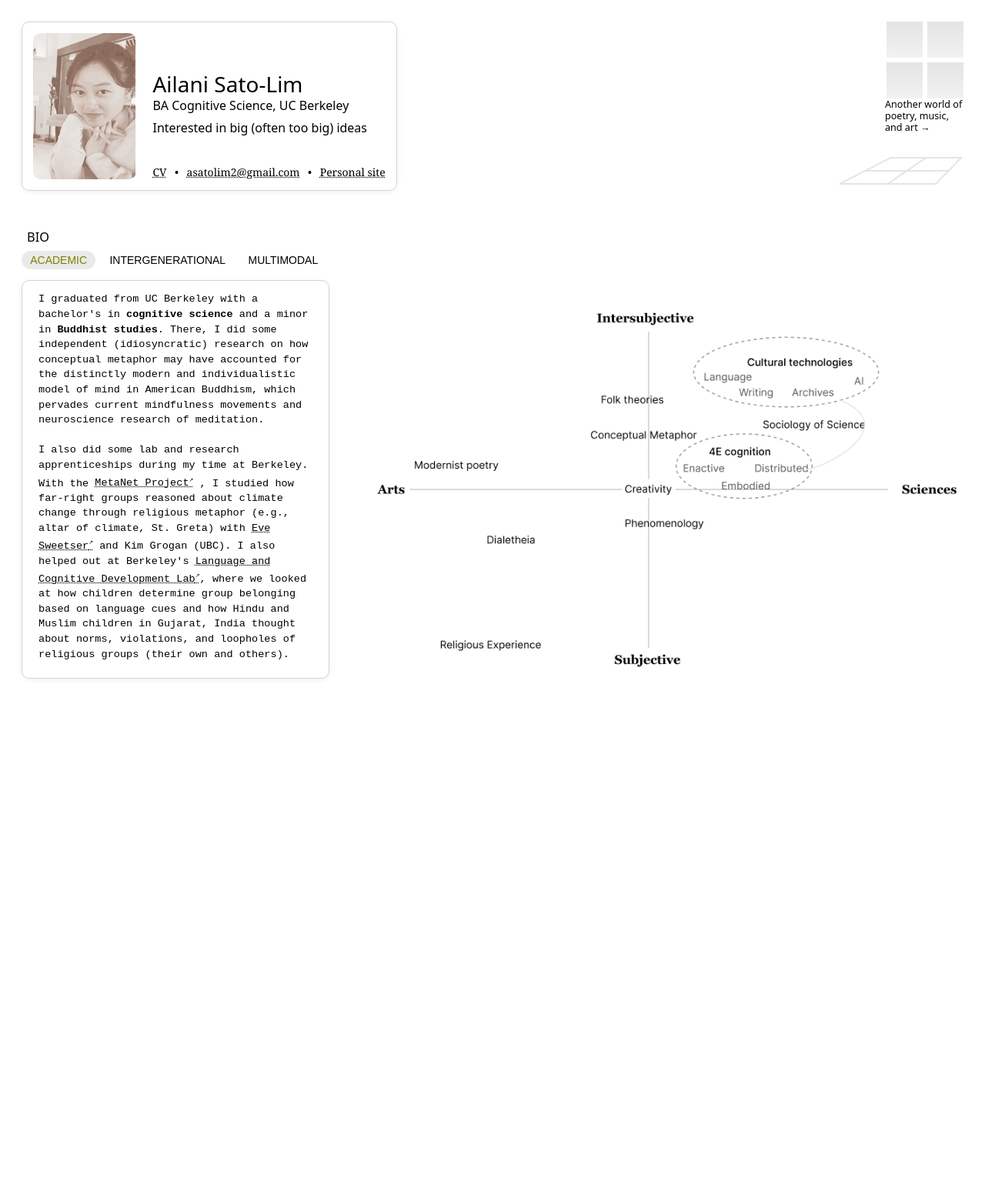
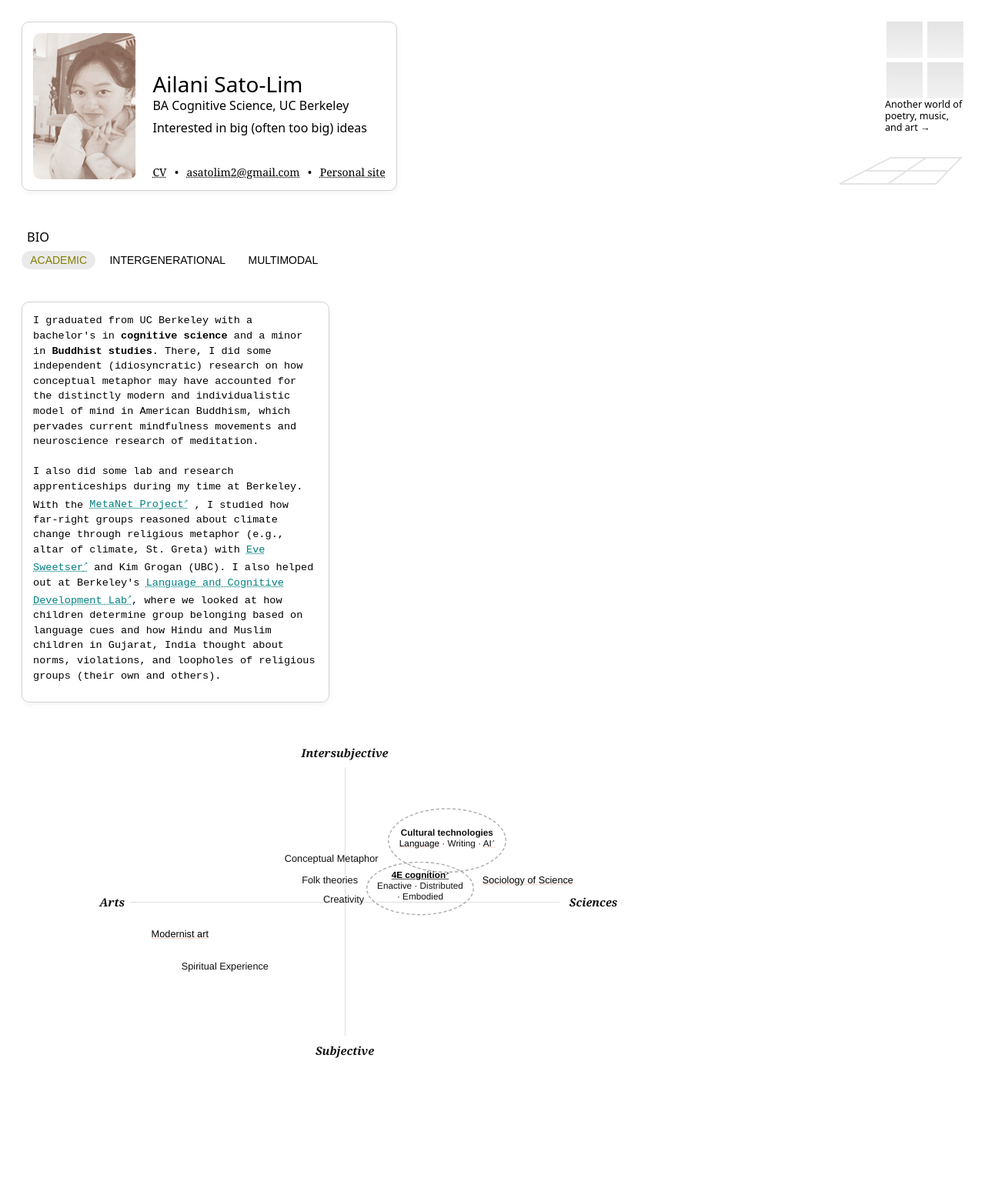
Before and after one commit to ailanisl/ailanisl.github.io, a Jekyll site: the page built from academics.html, in a window 1280 px wide. Shown: the whole page at 77% size. Built offline with Jekyll 4.4.1, drawn with Linux system fonts in a browser that asks for light colours; before the commit the page ends 924 px from its top, so only the background shows below that.

Commit message:
academic fixes

```diff
--- a/academics.html
+++ b/academics.html
@@ -9,7 +9,6 @@ title: "Academic Webpage"
   {%- include head.html -%}
 
 <style>
-
     #wrapper-ac {
         display: flex;
         flex-direction: column;
@@ -65,7 +64,6 @@ title: "Academic Webpage"
         width: 400px;
 
         position: relative;
-        bottom: 1rem;
     }
     #bio-filter {
         list-style-type: none;
@@ -100,7 +98,6 @@ title: "Academic Webpage"
     .bio {
         font-family: monospace;
         list-style-type: none;
-        margin:  1.5rem;
         margin-top: 1rem;
 
         display: none;
@@ -111,7 +108,9 @@ title: "Academic Webpage"
         font-size: 0.97rem;
         line-height: 1.4rem;
     }
-
+    .bio a {
+        color:teal;
+    }
     .bio.active {
         display: block;
 
@@ -121,11 +120,13 @@ title: "Academic Webpage"
         display: flex;
         flex-wrap: wrap;
         gap: 4rem;
-        align-items: center;
+        align-items: start;
         justify-content: space-between;
 
     }
-
+    .image-col {
+        width: fit-content;
+    }
     .image-container {
         flex: 1 1 200px;   /* can grow/shrink, min width 200px */
         display: flex;
@@ -158,7 +159,7 @@ title: "Academic Webpage"
     }
 
     #personal-site-button a:hover .pane {
-        background: linear-gradient(180deg, #efe2db 0%, #fff9f5 100%);
+        background: linear-gradient(180deg, #d7e6ee 0%, #f6e9e6 100%);
         transition: all 0.3s ease;
     }
 
@@ -181,10 +182,93 @@ title: "Academic Webpage"
         transition: all 0.3s ease;
     }
 
+#matrix-container {
+    transform: scale(0.7);   /* 80% of original size */
+    transform-origin: top left; /* scale from top-left corner */
+    position: relative;
+    left: 10rem;
+}
+
+.quadrant-map {
+  position: relative;
+  width: 800px;
+  height: 500px;
+  margin: 2rem auto;
+  border: 1px solid transparent;
+  font-family: "Helvetica Neue", sans-serif;
+  color: #111;
+}
+
+/* Axes */
+.quadrant-map::before,
+.quadrant-map::after {
+  content: "";
+  position: absolute;
+  background: lightgray;
+  z-index: -1;
+}
+.quadrant-map::before {
+  top: 50%; left: 0;
+  width: 100%; height: 1px; /* horizontal */
+}
+.quadrant-map::after {
+  left: 50%; top: 0;
+  width: 1px; height: 100%; /* vertical */
+}
+
+/* Labels */
+.label {
+  position: absolute;
+  font-weight: bold;
+  font-size: 1.5rem;
+  font-family: Georgia, 'Times New Roman', Times, serif;
+  font-style: italic;
+}
+.x-left   { left: 0; top: 50%; transform: translate(-120%, -50%); }
+.x-right  { right: 0; top: 50%; transform: translate(120%, -50%); }
+.y-top    { top: 0; left: 50%; transform: translate(-50%, -150%); }
+.y-bottom { bottom: 0; left: 50%; transform: translate(-50%, 150%); }
+
+/* Items */
+.item {
+  position: absolute;
+  font-size: 1.3rem;
+  white-space: nowrap;
+  text-align: center;
+}
+#matrix-container a, .item a {
+    color: black;
+    text-decoration: underline;
+    text-decoration-color: #ffb7a7;
+
+
+}
+
+/* Clusters (dashed ellipses) */
+.cluster {
+  position: absolute;
+  border: 2px dashed #aaa;
+  border-radius: 50%;
+  text-align: center;
+  padding: 1rem;
+  font-size: 0.9rem;
+}
+
+
 @media (max-width: 900px) {
     #bio-matrix {
         flex-direction: column;
     }
+    #matrix-container {
+        margin: 0 auto;
+        width: 100vw;
+        height: 100%;
+        overflow-y: hidden;
+        overflow-x: auto;
+        white-space: nowrap;
+        left: 0;
+    }
+
     #bio-card {
         width:auto;
         height: auto;
@@ -234,13 +318,14 @@ title: "Academic Webpage"
         <button class="tab" onclick="showBio('intergenerational', this)">INTERGENERATIONAL</button>
         <button class="tab" onclick="showBio('multimodal', this)">MULTIMODAL</button>
     </div>
-<div id="bio-matrix">
-    <div class="shadow-box" id="bio-card" style="padding: 0;">
+
 
 
         <div id="bios">
 
             <div class="bio active" id="academic">
+                <div id="bio-matrix">
+                    <div class="shadow-box" id="bio-card" style="padding: 1rem;">
                         <p>
                         I graduated from UC Berkeley with a bachelor's in <b>cognitive science</b> and a minor in <b>Buddhist studies</b>.
                         There, I did some independent (idiosyncratic) research on how conceptual metaphor may have accounted
@@ -253,25 +338,70 @@ title: "Academic Webpage"
                         <a href="https://linguistics.berkeley.edu/~sweetser/">Eve Sweetser</a> and Kim Grogan (UBC). I also helped out at Berkeley's
                         <a href="https://lcdlab.berkeley.edu/">Language and Cognitive Development Lab</a>,
                         where we looked at how children determine group belonging based on language cues and how Hindu and Muslim
-                    children in Gujarat, India thought about norms, violations, and loopholes of religious groups (their own and others).
+                        children in Gujarat, India thought about norms, violations, and loopholes of religious groups (their own and others).</p>
+                    </div>
+                    <div class="image-col" >
+                        <div id="matrix-container">
+                            <div class="quadrant-map">
+                            <!-- Axis Labels -->
+                            <div class="label x-left">Arts</div>
+                            <div class="label x-right">Sciences</div>
+                            <div class="label y-top">Intersubjective</div>
+                            <div class="label y-bottom">Subjective</div>
 
-                </p>
+                            <!-- Concepts -->
+                            <div class="item" style="top: 72%; left: 12%;">Spiritual Experience</div>
+                            <div class="item" style="top: 60%; left: 5%;"><a href="{{ '/tag/modernism/' | relative_url }}">Modernist art</a></div>
+                            <div class="item" style="top: 40%; left: 40%;">Folk theories</div>
+                            <div class="item" style="top: 47%; left: 45%;">Creativity</div>
+                            <div class="item" style="top:32%; left: 36%;">Conceptual Metaphor</div>
+                            <div class="item" style="top: 40%; left: 82%;"><a href="{{ '/articles/science-studies/' | relative_url }}">Sociology of Science</a></div>
+
+                            <!-- Clusters -->
+                            <div class="cluster" style="top: 15%; left: 60%; width: 220px; height: 120px; font-size: 1.2rem;">
+                                <br><strong>Cultural technologies</strong><br>
+                                <a href="/assets/files/tomasello-COHC-ch1.pdf">Language</a> · Writing · <a href="https://henryfarrell.net/wp-content/uploads/2025/03/Science-Accepted-Version.pdf">AI</a>
+                            </div>
+                            <div class="cluster" style="top: 35%; left: 55%; width: 200px; height: 100px; font-size: 1.2rem;">
+                                <strong><a href="https://en.wikipedia.org/wiki/Embodied_cognition" style="text-decoration: underline;">4E cognition</a></strong><br>
+                                Enactive · Distributed · Embodied
+
+
+                            </div>
+                            </div>
+                        </div>
+                    </div>
+
+                </div>
             </div>
 
             <div class="bio" id="intergenerational">
+                <div class="flex-row">
+                    <div class="shadow-box" id="bio-card" style="padding: 1rem;">
                         <p>
-                    My nearest ancestors were an eclectic bunch of plantation workers, coal miners, immigrants, laundromat owners, burlesque dancers, American World War II vets and war survivors, grade-school principals, caregivers, all of whom still live within me.
+                        My nearest ancestors were an eclectic bunch of
+                        <a href="https://sites.bu.edu/koreandiaspora/issues/history-of-korean-immigration-to-america-from-1903-to-present/">plantation workers</a>,
+                         coal miners, <a href="https://en.wikipedia.org/wiki/Picture_bride">immigrants</a>, laundromat owners,
+                         <a href="https://www.sfgate.com/sf-culture/article/San-Francisco-burlesque-Coby-Yee-Forbidden-City-16431762.php">burlesque dancers</a>,
+                          American World War II vets and war survivors, grade-school principals, caregivers, all of whom still live within me.
                         <br>
                         <br>
-                    I'm a fourth-generation Korean-American (a descendent of some of the first Koreans who came to work in American plantations), and the daughter of a Japanese mother (shin-nisei, meaning Japanese immigrants who came after the internment camps of WW2).
+                        I'm a fourth-generation Korean-American (a descendent of some of the first Koreans who came to Hawai'i), and the daughter of a Japanese mother
+                        (<a href="https://www.nichibei.org/2011/03/connecting-over-coffee-shin-issei-and-shin-nisei-discuss-cultural-nuances/"><i>shin-nisei</i></a>, meaning Japanese immigrants who came after the internment camps of WW2).
                         <br>
                         <br>
-                    My parents met at school in Hawai'i, which is why I got my Hawaiian name. But I was born and raised in Los Angeles, California, and more specifically the San Gabriel Valley. I love the culture in SoCal, from the <i>bandas</i> that play late into the night, the unassuming strip malls with the <i>best</i> fusion cuisines, even to the squawking bright green parrots on the powerlines.
+                        My parents met at school in Hawai'i, which is why I got my Hawaiian name. But I was born and raised in Los Angeles, California, specifically the San Gabriel Valley. I love the culture in SoCal, from the <i>bandas</i> that play late into the night, the unassuming strip malls with the <i>best</i> fusion cuisines, even to the squawking bright green parrots on the powerlines.
+                        </p>
+                    </div>
+                <div class="image-col">
 
-                </p>
+                </div>
+            </div>
             </div>
 
             <div class="bio" id="multimodal">
+                <div class="flex-row">
+                    <div class="shadow-box" id="bio-card" style="padding: 1rem;">
                         <p>
                         <b>Kinesthetic</b>: I love to move my body by any means possible, but I'm particularly enamored by mobility and flexibility... I love stretching & yoga, martial arts like muay thai, the occasional bouldering session, and dancing to afrobeats, dancehall, hip-hop or amapiano.
                         <br>
@@ -282,14 +412,22 @@ title: "Academic Webpage"
                         <b>Auditory</b>: I find joy in a huge variety of genres, but my favorites are 70s soul and funk, RnB, hip hop, 60s folk revival, Hawaiian, and latin indie.
                         </p>
                     </div>
+                <div class="image-col">
 
                 </div>
             </div>
-<!-- 2x2 Matrix of my academic interests -->
+
+        </div>
+<!-- 2x2 Matrix of my academic interests
     <div class="image-container">
         <img id="matrix" src="/assets/img/matrix.png" alt="2x2 matrix of my academic interests" style="">
     </div>
-</div>
+</div>-->
+
+
+
+
+
     <div id="personal-site-button">
         <a href="{{ '/' | relative_url }}" style="text-decoration: none;">
         <div id="window">
```
Lines whose indentation alone changed are shown as unchanged.
